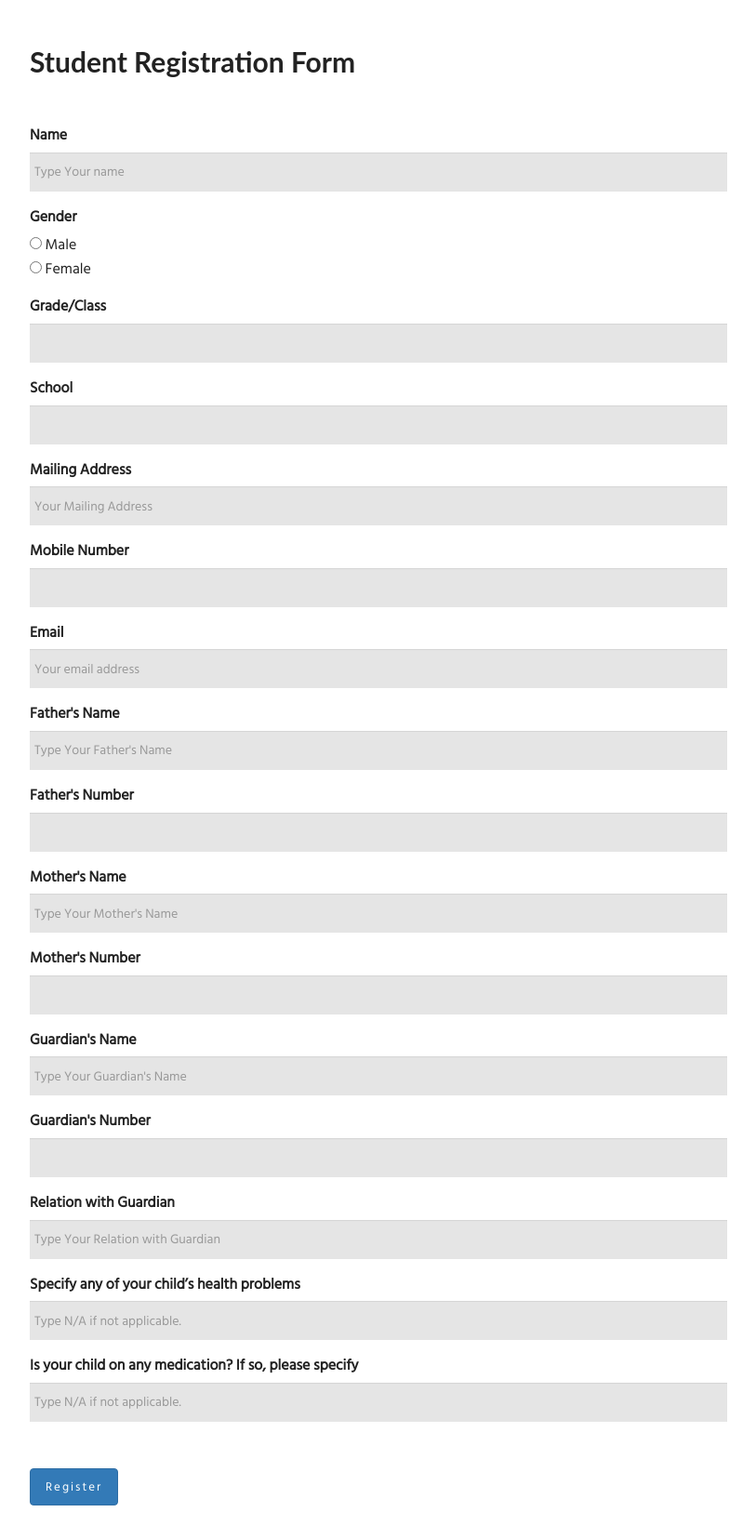
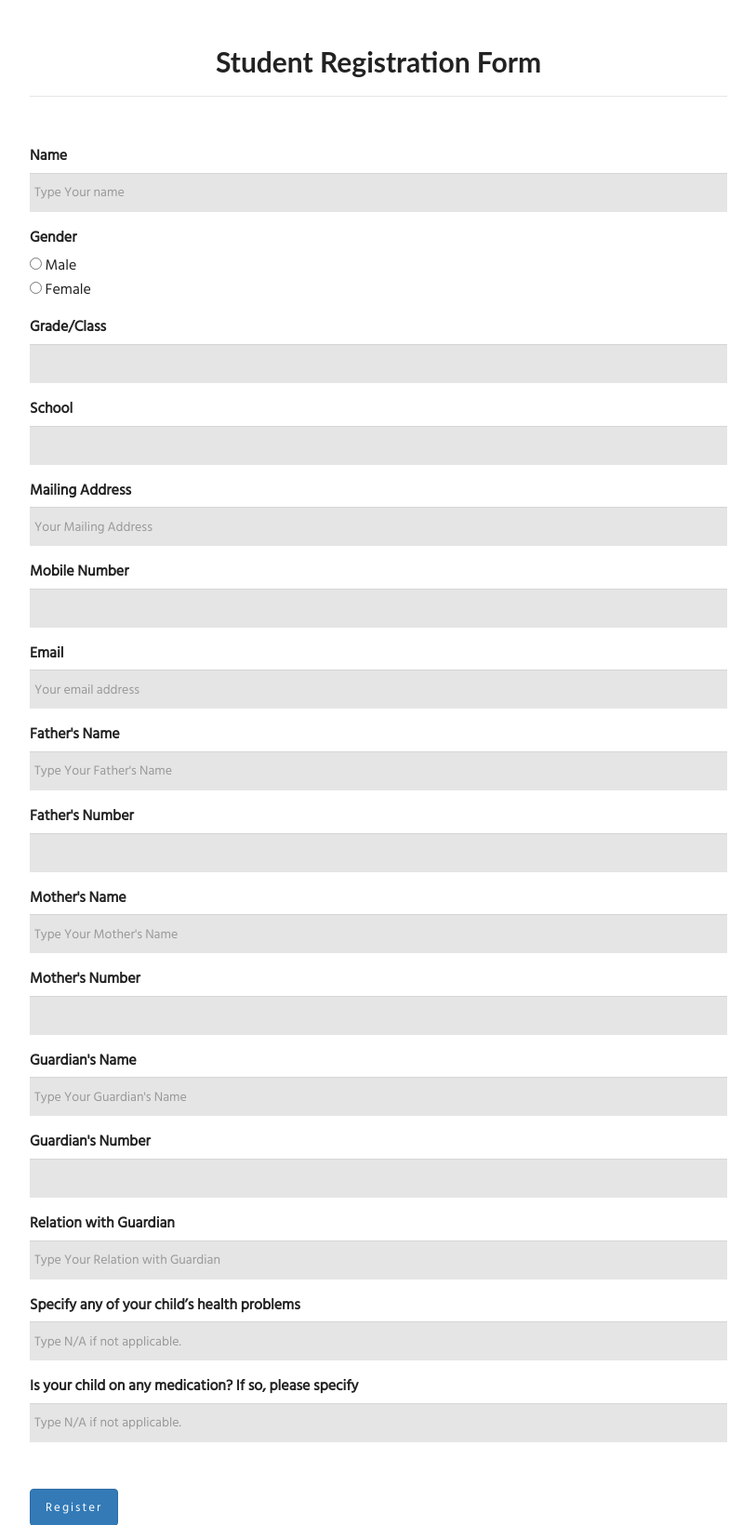
Before and after one commit to mortuzahossain/CRID-V1.0.1, a PHP site: page /student-registration.php in a window 1280 px wide. Shown: the part 50-1690 px from the top of the page at 93% size, without its empty margins (233-1046 px from the left). Run offline with PHP 8.4, Linux system fonts and the light colour scheme.

Commit message:
Student registration form connected with database

```diff
--- a/student-registration.php
+++ b/student-registration.php
@@ -13,7 +13,48 @@
         <div class="row">
             <div class="col-md-8 col-md-offset-2">
                 <div class="gap"></div>
-                <h2>Student Registration Form</h2>
+
+<?php
+if (isset($_POST['submit'])) {
+        $name = xss_cleaner(htmlspecialchars($_POST['name']));
+        $gender = xss_cleaner(htmlspecialchars($_POST['gender']));
+        $grade = xss_cleaner(htmlspecialchars($_POST['grade']));
+        $school = xss_cleaner(htmlspecialchars($_POST['school']));
+        $mailing_address = xss_cleaner(htmlspecialchars($_POST['mailing_address']));
+        $mobile_number = xss_cleaner(htmlspecialchars($_POST['mobile_number']));
+        $email = xss_cleaner(htmlspecialchars($_POST['email']));
+        $father_name = xss_cleaner(htmlspecialchars($_POST['father_name']));
+        $father_mobile = xss_cleaner(htmlspecialchars($_POST['father_mobile']));
+        $mother_name = xss_cleaner(htmlspecialchars($_POST['mother_name']));
+        $mother_mobile = xss_cleaner(htmlspecialchars($_POST['mother_mobile']));
+        $guardian_name = xss_cleaner(htmlspecialchars($_POST['guardian_name']));
+        $guardian_number = xss_cleaner(htmlspecialchars($_POST['guardian_number']));
+        $relation_with_guardian = xss_cleaner(htmlspecialchars($_POST['relation_with_guardian']));
+        $health_problem = xss_cleaner(htmlspecialchars($_POST['health_problem']));
+        $medication = xss_cleaner(htmlspecialchars($_POST['medication']));
+
+        // Search in database if the student is already added or not then show worning
+        $sql = "SELECT id FROM students_registration WHERE name ='$name' AND father_name = '$father_name' AND email = '$email' LIMIT 1";
+        $result = mysqli_query($con,$sql);
+        // echo $sql;
+        // echo mysqli_num_rows($result);
+        if (!mysqli_num_rows($result)) {
+            $sql = "INSERT INTO students_registration (name,gender,grade,school,mailing_address,mobile_number,email,father_name,father_mobile,mother_name,mother_mobile,guardian_name,guardian_number,relation_with_guardian,health_problem,medication) VALUES ('$name','$gender','$grade','$school','$mailing_address','$mobile_number','$email','$father_name','$father_mobile','$mother_name','$mother_mobile','$guardian_name','$guardian_number','$relation_with_guardian','$health_problem','$medication')";
+            // echo $sql;
+            if (mysqli_query($con,$sql)) {
+                echo "<div class='alert alert-success' role='alert'>WOW !!! Your registration is complete We will come back to you soon.</div>";
+            } else {
+                echo "<div class='alert alert-warning' role='alert'>Sorry!! The problem is in our end. Please try again. We are tring to fix it.</div>";
+            }
+        } else {
+            echo "<div class='alert alert-warning' role='alert'>We are fetching problem in registering you. PLease make sure you are registering first time. Or please contact us.</div>";
+        }
+    }
+
+?>
+
+                <h2 class="text-center">Student Registration Form</h2>
+                <hr>
                 <div class="gap"></div>
                 <form action="" method="post">
                   <div class="form-group">
@@ -30,48 +71,48 @@
                     <input type="text" class="form-control" id="grade" name="grade" required>
                   </div>
                   <div class="form-group">
-                    <label for="schoole">School</label>
-                    <input type="text" class="form-control" id="schoole" name="schoole" required>
+                    <label for="school">School</label>
+                    <input type="text" class="form-control" id="school" name="school" required>
                   </div>
                   <div class="form-group">
                     <label for="mailing_address">Mailing Address</label>
                     <input type="text" class="form-control" id="mailing_address" name="mailing_address" required placeholder="Your Mailing Address">
                   </div>
                   <div class="form-group">
-                    <label for="mobile">Mobile Number</label>
-                    <input type="tel" class="form-control" id="mobile" name="mobile" required placeholder="">
+                    <label for="mobile_number">Mobile Number</label>
+                    <input type="tel" class="form-control" id="mobile_number" name="mobile_number" required placeholder="">
                   </div>
                   <div class="form-group">
                     <label for="email">Email</label>
                     <input type="email" class="form-control" id="email" name="email" placeholder="Your email address" required>
                   </div>
                   <div class="form-group">
-                    <label for="faher_name">Father's Name</label>
-                    <input type="text" class="form-control" id="faher_name" name="faher_name" placeholder="Type Your Father's Name" required>
+                    <label for="father_name">Father's Name</label>
+                    <input type="text" class="form-control" id="father_name" name="father_name" placeholder="Type Your Father's Name" required>
                   </div>
                   <div class="form-group">
-                    <label for="fathers_mobile_number">Father's Number</label>
-                    <input type="tel" class="form-control" id="fathers_mobile_number" name="fathers_mobile_number" required placeholder="">
+                    <label for="father_mobile">Father's Number</label>
+                    <input type="tel" class="form-control" id="father_mobile" name="father_mobile" required placeholder="">
                   </div>
                   <div class="form-group">
                     <label for="mother_name">Mother's Name</label>
                     <input type="text" class="form-control" id="mother_name" name="mother_name" placeholder="Type Your Mother's Name" required>
                   </div>
                   <div class="form-group">
-                    <label for="mothers_mobile_number">Mother's Number</label>
-                    <input type="tel" class="form-control" id="mothers_mobile_number" name="mothers_mobile_number" required placeholder="">
+                    <label for="mother_mobile">Mother's Number</label>
+                    <input type="tel" class="form-control" id="mother_mobile" name="mother_mobile" required placeholder="">
                   </div>
                   <div class="form-group">
                     <label for="guardian_name">Guardian's Name</label>
                     <input type="text" class="form-control" id="guardian_name" name="guardian_name" placeholder="Type Your Guardian's Name" required>
                   </div>
                   <div class="form-group">
-                    <label for="guardians_mobile_number">Guardian's Number</label>
-                    <input type="tel" class="form-control" id="guardians_mobile_number" name="guardians_mobile_number" required placeholder="">
+                    <label for="guardian_number">Guardian's Number</label>
+                    <input type="tel" class="form-control" id="guardian_number" name="guardian_number" required placeholder="">
                   </div>
                   <div class="form-group">
-                    <label for="grelation">Relation with Guardian</label>
-                    <input type="text" class="form-control" id="grelation" name="grelation" placeholder="Type Your Relation with Guardian" required>
+                    <label for="relation_with_guardian">Relation with Guardian</label>
+                    <input type="text" class="form-control" id="relation_with_guardian" name="relation_with_guardian" placeholder="Type Your Relation with Guardian" required>
                   </div>
                   <div class="form-group">
                     <label for="health_problem">Specify any of your child’s health problems</label>
```
